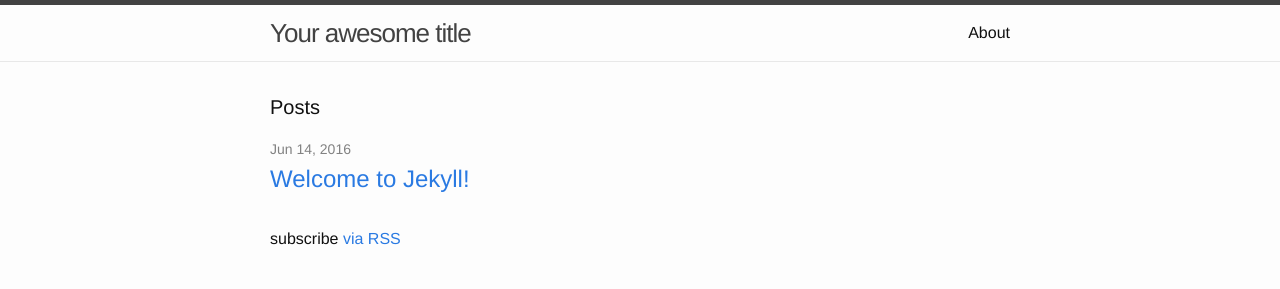
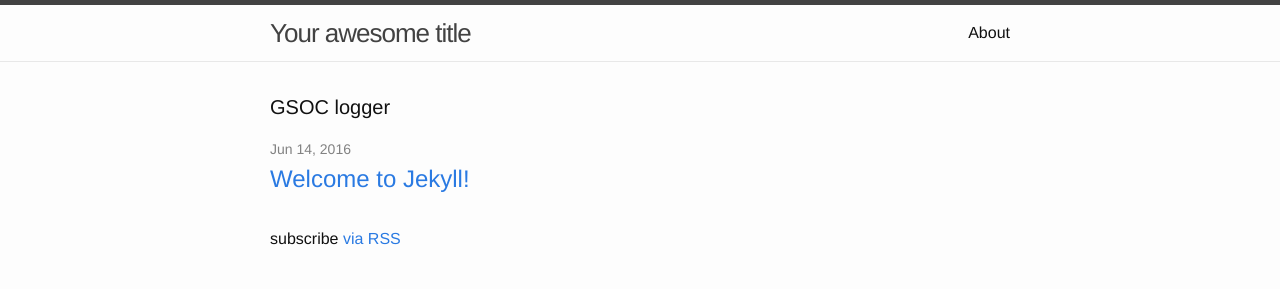
Before and after one commit to story645/story645.github.io, a Jekyll site: the page built from index.html, in a window 1280 px wide. Shown: the top 289 px of the page. Built offline with Jekyll 4.4.1, drawn with Linux system fonts in a browser that asks for light colours.

Commit message:
Update index.html

```diff
--- a/index.html
+++ b/index.html
@@ -4,7 +4,7 @@ layout: default
 
 <div class="home">
 
-  <h1 class="page-heading">Posts</h1>
+  <h1 class="page-heading">GSOC logger</h1>
 
   <ul class="post-list">
     {% for post in site.posts %}
```
